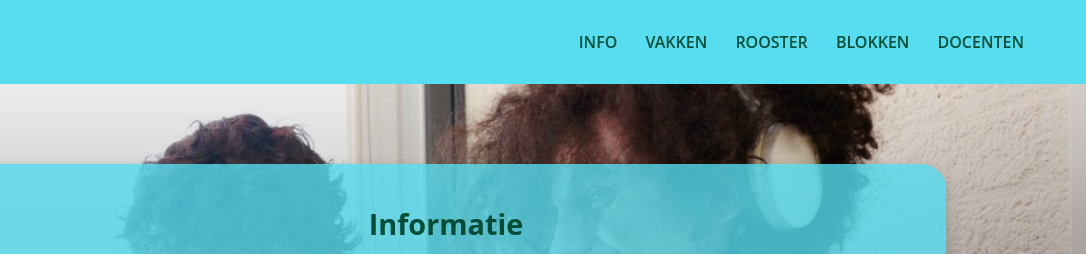
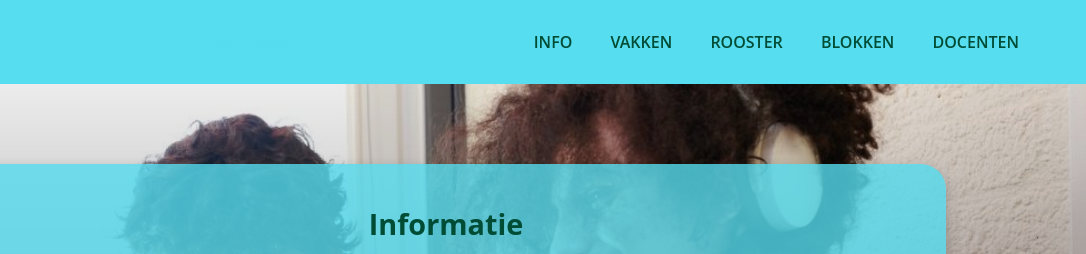
Before and after one commit to KaasjeBen/opendag, a plain HTML site: page index.html in a window 1280 px wide. Shown: the top 254 px of the page, 194-1280 px from the left. Drawn offline with Linux system fonts and the light colour scheme.

Commit message:
nav wrap

```diff
--- a/css/style.css
+++ b/css/style.css
@@ -3,6 +3,10 @@
     margin: 0;
     box-sizing: border-box;
     font-family: 'Open Sans', sans-serif;
+}
+
+html{
+    scroll-behavior: smooth;
 }
 
 body {
@@ -36,12 +40,14 @@ header img {
 
 nav {
     display: flex;
+    flex-wrap: wrap;
     gap: 25px;
 }
 
 nav a {
     text-decoration: none;
     padding: 8px 12px;
+    margin: 5px;
     font-size: 1rem;
     font-weight: 600;
     color: rgba(0,76,53,255);
```
